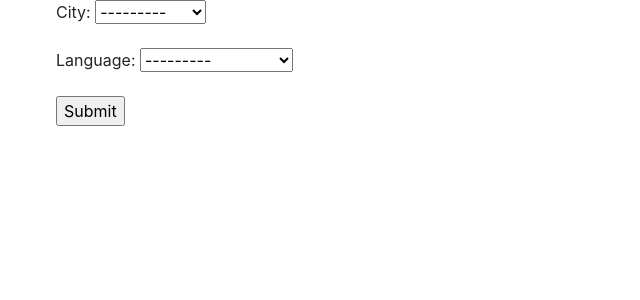
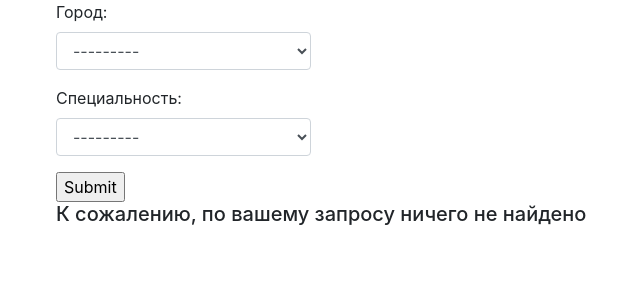
Before and after one commit to girgenson/scraping_service, a Django app: page /home/ in a window 1280 px wide. Shown: the part 56-356 px from the top of the page, without its empty margins (29-669 px from the left). Run offline with Django 3.2, Linux system fonts and the light colour scheme; tables that the repository leaves empty hold one stand-in row (values such as "Sample post"); some libraries are stand-ins or nearby versions.

Commit message:
Search form finished

```diff
--- a/scraping/forms.py
+++ b/scraping/forms.py
@@ -6,8 +6,14 @@ class FindForm(forms.Form):
     city = forms.ModelChoiceField(
         queryset=City.objects.all(),
         to_field_name='slug',
-        required=False)
+        required=False,
+        widget=forms.Select(attrs={'class': 'form-control'}),
+        label='Город'
+    )
     language = forms.ModelChoiceField(
         queryset=Language.objects.all(),
         to_field_name='slug',
-        required=False)
+        required=False,
+        widget=forms.Select(attrs={'class': 'form-control'}),
+        label='Специальность'
+    )
--- a/scraping/templates/scraping/home.html
+++ b/scraping/templates/scraping/home.html
@@ -5,21 +5,35 @@
 
 {% block content %}
 
+    <div class="row">
+        <div class='col-md-3'>
+             <form method="GET" action="">
+                <div class="form-input">
+                    {{ form.as_p }}
+                </div>
+              <input type="submit" value="Submit">
+             </form>
+        </div>
+    </div>
 
     {% for obj in object_list %}
         <div class="card my-2">
           <h5 class="card-header"><a href="{{ obj.url }}">{{ obj.title }}</a></h5>
           <div class="card-body">
+              <h4>{{ obj.company }}</h4>
               <p class="card-text">{{ obj.description }}</p>
               <p>{{ obj.city.name }} | {{ obj.language.name }} | <small>{{ obj.timestamp|date:"d-m-Y" }}</small></p>
           </div>
         </div>
+
+    {% empty %}
+        <h5>
+            К сожалению, по вашему запросу ничего не найдено
+        </h5>
     {% endfor %}
 
 
-    <form method="GET" action="">
-        {{ form.as_p }}
-      <input type="submit" value="Submit">
-    </form>
+
+
 
 {% endblock content %}
```
